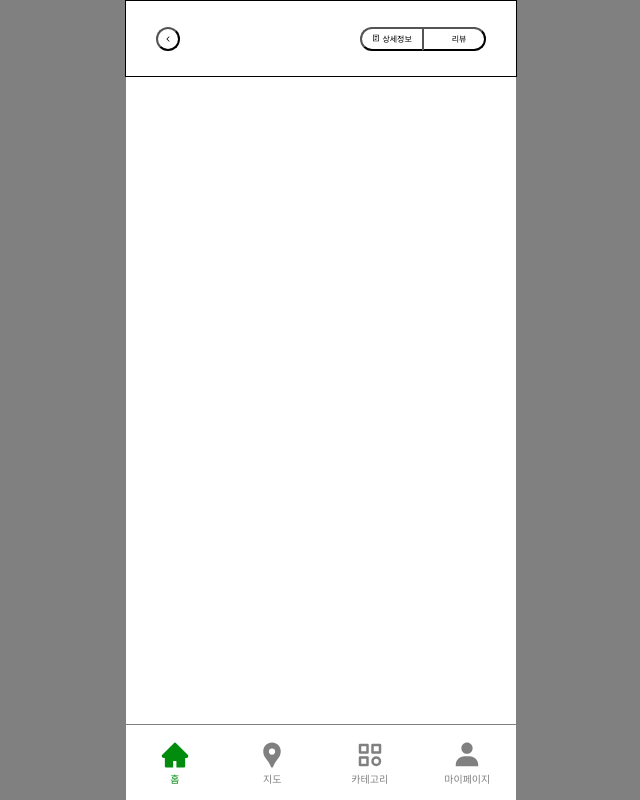
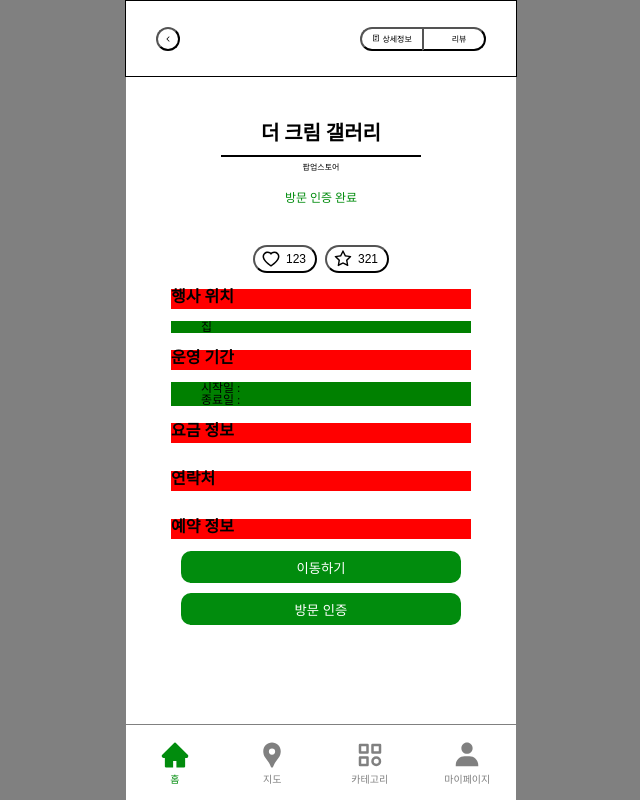
Before and after one commit to okiidokim/FrontEnd, a React (Vite) app in the folder catch-culture-frontend/: page / in a window 1280 px wide. Shown: the top 800 px of the page, without its empty margins (319-959 px from the left). Built offline with nearby package versions, Linux system fonts and the light colour scheme; some icons are missing.

Commit message:
Design: 세부정보 페이지 디자인 미완성

```diff
--- a/catch-culture-frontend/src/components/NavBar.jsx
+++ b/catch-culture-frontend/src/components/NavBar.jsx
@@ -13,6 +13,7 @@ const Nav = styled.nav`
     flex-direction: row;
     position:sticky;
     bottom:0;
+    margin-top: 25px;
   `;
 
   const NavTab = styled(NavLink)`
--- a/catch-culture-frontend/src/pages/culturalEventDetail/culturalEventDetail.css
+++ b/catch-culture-frontend/src/pages/culturalEventDetail/culturalEventDetail.css
@@ -1,4 +1,98 @@
-#info > div {
-    min-height:100px;
-    display:block;
+#infoArea {
+    text-align: center;
 }
+
+#infoArea > div {
+    width: 300px;
+    min-height: 25px;
+    margin-left: 45px;
+    margin-right: 45px;
+    display:inline-block;
+}
+
+#titleArea {
+   width: 200px !important;
+   height: 38px !important;
+   text-align: center;
+   font: 20px bold;
+   font-weight: bold;
+   font-family: 'Inter'; /* 적용 안되는듯 */
+   margin-top: 40px;
+   border-bottom: 2px solid black;
+}
+
+#categoryArea {
+    width: 40px !important;
+    height: 12px !important;
+    font-size: 8px;
+}
+
+#personalButtonArea > button {
+    width: 64px;
+    height:28px;
+    border-radius: 32px;
+    text-align: center;
+    font-size: 12px;
+    display: inline-flex;
+    align-items: center;
+    justify-items: center;
+    text-align: center;
+    background-color: white;
+    margin-left: 4px;
+    margin-right: 4px;
+}
+
+#personalButtonArea > button > svg {
+    width: 20px;
+    height: 20px;
+
+}
+
+#personalButtonArea > button > text {
+    height: 20px;
+    font-size: 12px;
+    margin-left: 5px;
+    display: flex;
+    align-items: center;
+}
+
+.subTitle {
+    width: 100%;
+    height: 20px;
+    background-color:red;
+    font: 14px;
+    font-weight: bold;
+    text-align: left;
+    margin-top: 16px;
+
+}
+
+.infoValue {
+    top: 10px;
+    width: 100% - 30px;
+    background-color:green;
+    font-size: 12px ;
+    text-align: left;
+    padding-left: 30px;
+    margin-top: 12px;
+}
+
+#visitAuthSection {
+    display: flex;
+    flex-direction: column;
+    justify-content: space-between;
+    align-items: center;
+
+}
+
+#visitAuthSection > button {
+    display: block;
+    width: 280px;
+    height: 32px;
+    border-radius: 10px;
+    border: 0px;
+    background-color: #018C0D;
+    color: white;
+
+    margin-bottom: 10px;
+}
--- a/catch-culture-frontend/src/pages/culturalEventDetail/culturalEventDetail.jsx
+++ b/catch-culture-frontend/src/pages/culturalEventDetail/culturalEventDetail.jsx
@@ -3,25 +3,26 @@ import styled from "styled-components";
 import { IoIosArrowBack } from 'react-icons/io';
 import { RiFileList2Line } from 'react-icons/ri';
 import { LiaCommentsSolid } from 'react-icons/lia';
-import { AiFillHeart, AiFillStar } from 'react-icons/ai';
+import { AiOutlineHeart, AiFillHeart, AiOutlineStar, AiFillStar } from 'react-icons/ai';
 import { useNavigate } from 'react-router-dom';
 import './culturalEventDetail.css'
 
 const state = {
-    title: null,            //제목
-    category: null,         //카테고리
-    isAuthenticated: false, //방문인증 여부
-    likeCount: null,        //좋아요 수
-    description: null,      //행사 소개
-    place: null,            //행사 위치
-    wayToCome: null,        //오는 길
-    startDate: null,        //시작일
-    endDate: null,          //종료일
-    isFree: null,           //요금 정보
-    storedFileURL: null,    //행사 사진? 모르게씀 DB에있어서
-    telephont: null,        //전화번호
-    sns: null,              //sns 주소
-    reservationLink: null,  //예약 링크
+    title: '더 크림 갤러리',            //제목
+    category: '팝업스토어',         //카테고리
+    isAuthenticated: true,      //방문인증 여부
+    likeCount: 123,             //좋아요 수
+    bookmarkCount: 321,         //즐겨찾기 수
+    description: null,          //행사 소개
+    place: null,                //행사 위치
+    wayToCome: null,            //오는 길
+    startDate: null,            //시작일
+    endDate: null,              //종료일
+    isFree: null,               //요금 정보
+    storedFileURL: null,        //행사 사진? 모르게씀 DB에있어서
+    telephont: null,            //전화번호
+    sns: null,                  //sns 주소
+    reservationLink: null,      //예약 링크
 }
 
 const Header = styled.div`
@@ -75,6 +76,10 @@ const Header = styled.div`
     }
 `;
 
+const AuthArea = styled.div`
+    font-size: 12px;
+`;
+
 function culturalEventDetail() {
     return (
         <div class="content">
@@ -91,41 +96,83 @@ function culturalEventDetail() {
                     </button>
                 </div>
             </Header>
-            <div id="info">
+
+            <div id="infoArea">
                 <div id='titleArea'>
-
+                    {state.title}
                 </div>
                 <div id='categoryArea'>
+                    {state.category}
+                </div>
+                <AuthArea style={ state.isAuthenticated ? {color: '#018C0D'} : {color: 'red'}}>
+                    {state.isAuthenticated ? '방문 인증 완료' : '방문 인증 미완료'}
+                </AuthArea>
 
-                </div>
-                <div id='authArea'>
-
-                </div>
                 <div id='pictureArea'>
 
                 </div>
                 <div id='personalButtonArea'>
+                    <button id= 'likeButton'>
+                        <AiOutlineHeart />
+                        <text> {state.likeCount} </text>
+                    </button>
 
+                    <button id= 'bookmarkButton'>
+                        <AiOutlineStar />
+                        <text> {state.bookmarkCount} </text>
+                    </button>
                 </div>
-                <div id='descriptionArea'>
-
+                <div id='descriptionArea' style={ state.description == null ? {display:'none'} : {}}>
+                    <div class='subTitle'>
+                        행사 소개
+                    </div>
+                    <div class='infoValue'>
+                        프리미엄 어쩌구
+                    </div>
                 </div>
                 <div id='placeArea'>
-
+                    <div class='subTitle'>
+                        행사 위치
+                    </div>
+                    <div class='infoValue'>
+                        집
+                    </div>
                 </div>
                 <div id='dateArea'>
-
+                    <div class='subTitle'>
+                        운영 기간
+                    </div>
+                    <div class='infoValue'>
+                        시작일 :
+                        <br/>
+                        종료일 :
+                    </div>
                 </div>
                 <div id='costArea'>
-
+                    <div class='subTitle'>
+                        요금 정보
+                    </div>
+                    <div class='infoValue'></div>
+                </div>
+                <div id='contactArea'>
+                    <div class='subTitle'>
+                        연락처
+                    </div>
+                    <div class='infoValue'></div>
                 </div>
                 <div id='reservationArea'>
-
+                    <div class='subTitle'>
+                        예약 정보
+                    </div>
+                    <div class='infoValue'></div>
                 </div>
             </div>
             <div id="visitAuthSection">
                 <button>
-
+                    이동하기
+                </button>
+                <button>
+                    방문 인증
                 </button>
             </div>
         </div>
```
